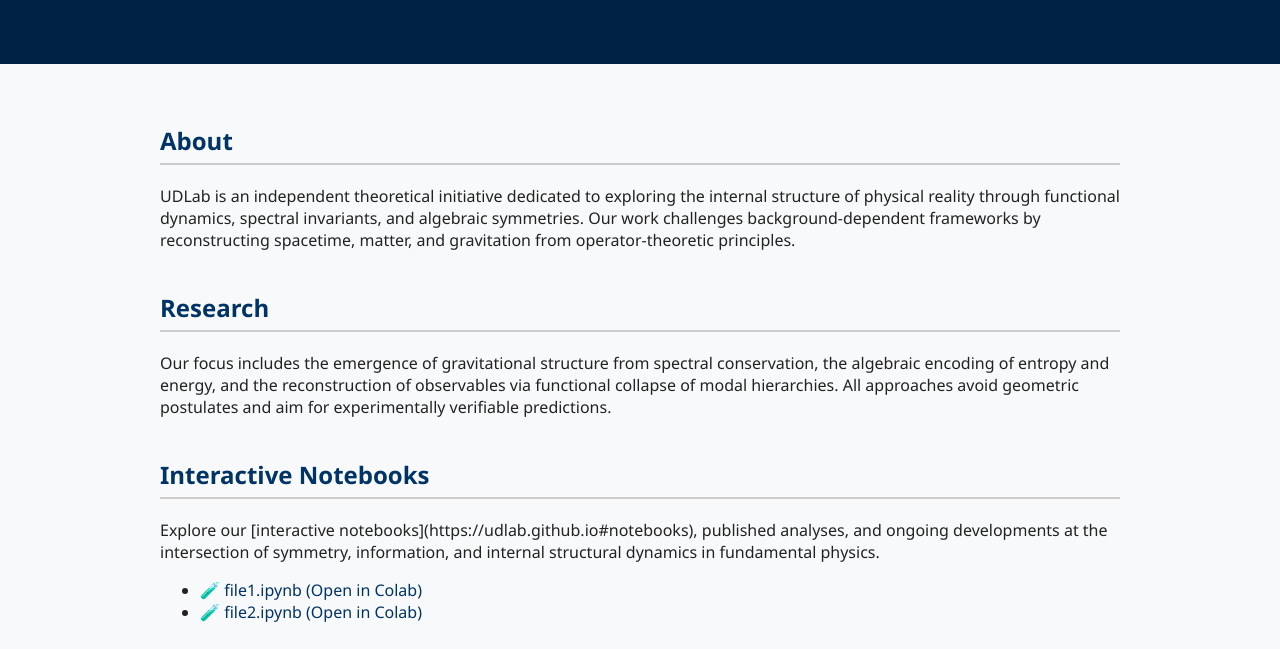
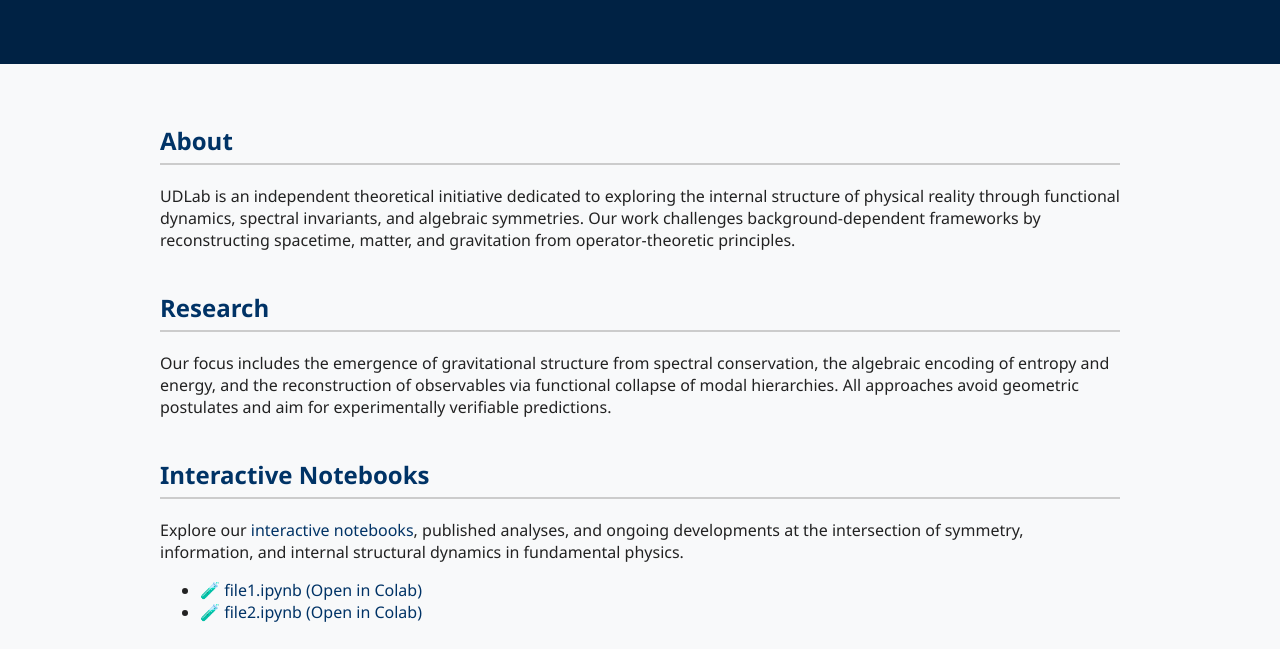
Before and after one commit to Mello1965/https-udlab.github.io, a plain HTML site: page index.html in a window 1280 px wide. Shown: the part 151-800 px from the top of the page. Drawn offline with Linux system fonts and the light colour scheme.

Commit message:
Fix markdown syntax in HTML and finalize homepage layout

```diff
--- a/index.html
+++ b/index.html
@@ -75,7 +75,7 @@
 
     <section id="notebooks">
       <h2>Interactive Notebooks</h2>
-      <p>Explore our [interactive notebooks](https://udlab.github.io#notebooks), published analyses, and ongoing developments at the intersection of symmetry, information, and internal structural dynamics in fundamental physics.</p>
+      <p>Explore our <a href="https://udlab.github.io#notebooks">interactive notebooks</a>, published analyses, and ongoing developments at the intersection of symmetry, information, and internal structural dynamics in fundamental physics.</p>
       <ul>
         <li><a href="https://colab.research.google.com/github/udlab/udlab.github.io/blob/main/notebooks/file1.ipynb" target="_blank">🧪 file1.ipynb (Open in Colab)</a></li>
         <li><a href="https://colab.research.google.com/github/udlab/udlab.github.io/blob/main/notebooks/file2.ipynb" target="_blank">🧪 file2.ipynb (Open in Colab)</a></li>
@@ -95,3 +95,7 @@
 
 </body>
 </html>
+
+
+</body>
+</html>
```
